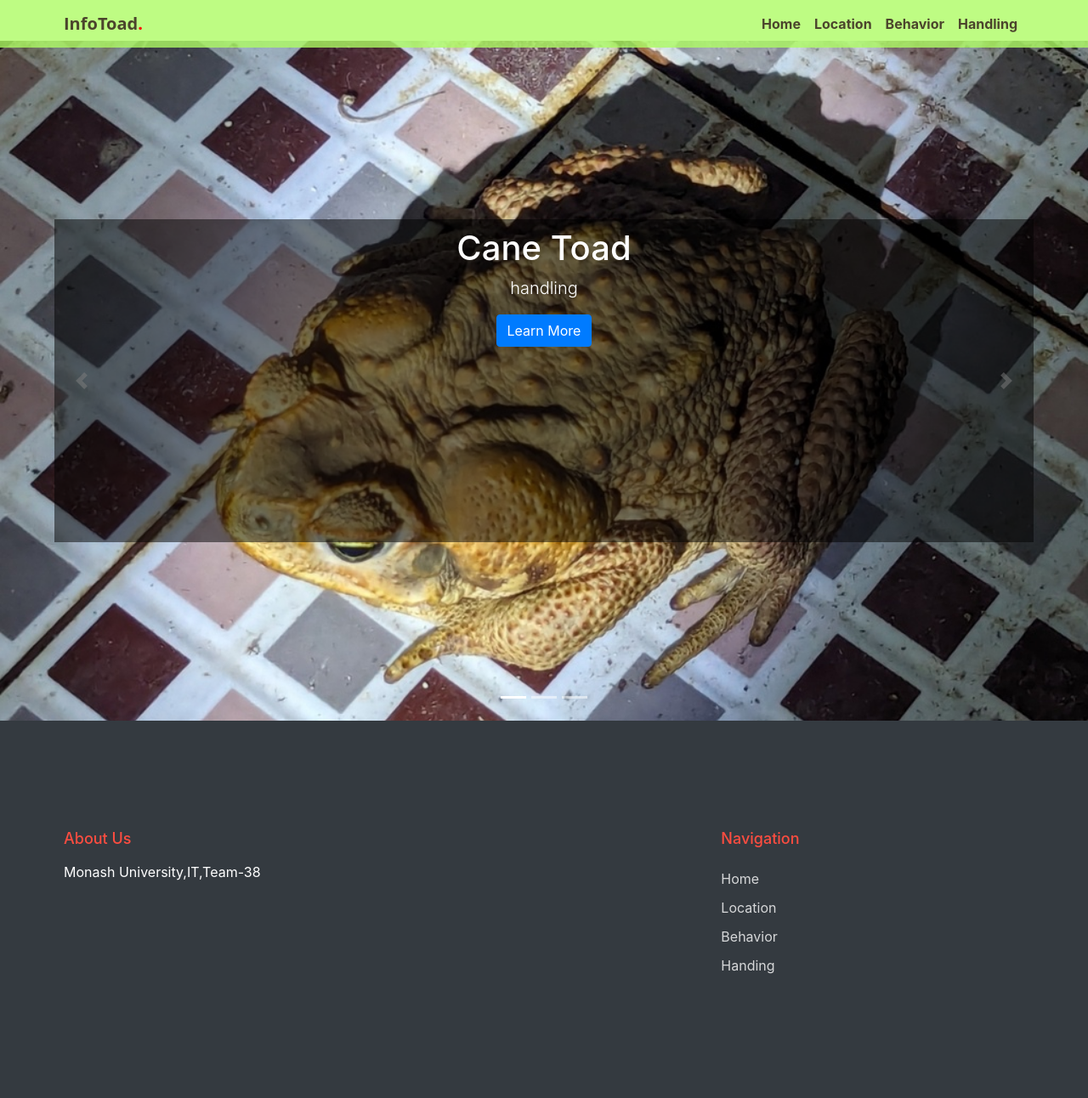
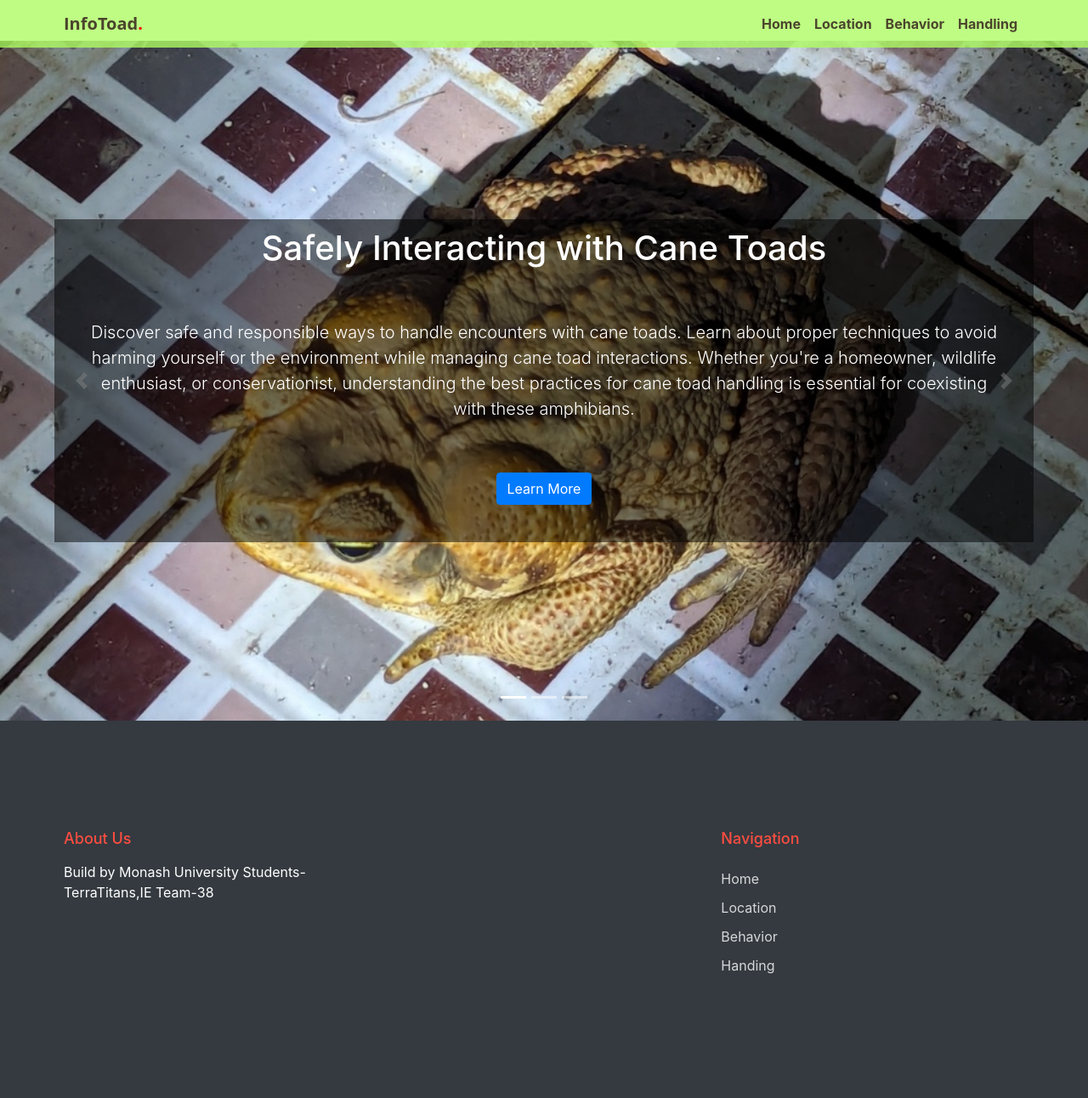
Before and after one commit to mhlucifer/Team38_Project, a Flask app: page / in a window 1280 px wide. Shown: the whole page at 85% size. Run offline with Flask 3, Linux system fonts and the light colour scheme; some libraries are stand-ins or nearby versions.

Commit message:
added content to index page carousel

```diff
--- a/templates/index.html
+++ b/templates/index.html
@@ -2,13 +2,21 @@
 <html lang="en">
 
 <head>
-    <title>ToadInfo — Website</title>
+    <title>InfoToad — Website</title>
     <meta charset="utf-8">
     <meta name="viewport" content="width=device-width, initial-scale=1, shrink-to-fit=no">
     <!-- Bootstrap CSS -->
     <link rel="stylesheet" href="https://stackpath.bootstrapcdn.com/bootstrap/4.3.1/css/bootstrap.min.css">
     <!-- main CSS -->
     <link rel="stylesheet" href="/static/css/style.css">
+    <!-- Custom CSS -->
+    <style>
+        .lead {
+            padding: 30px;
+            margin: 30px 0;
+
+            }
+        </style>
 </head>
 
 <body data-spy="scroll" data-target=".site-navbar-target" data-offset="300">
@@ -39,6 +47,8 @@
     </div>
 </nav>
 
+
+
 <div class="pt-5">
     <div id="toadCarousel" class="carousel slide" data-ride="carousel">
         <!-- Indicators -->
@@ -48,29 +58,31 @@
             <li data-target="#toadCarousel" data-slide-to="2"></li>
         </ul>
 
+
+
         <!-- The slideshow -->
         <div class="carousel-inner">
     <div class="carousel-item active">
         <img src="/static/images/toad1.jpg" class="d-block w-100" alt="Toad Image">
         <div class="carousel-caption">
-            <h1 class="text-red">Cane Toad</h1>
-            <p class="lead">handling</p>
+            <h1 class="text-red"> Safely Interacting with Cane Toads</h1>
+            <p class="lead">Discover safe and responsible ways to handle encounters with cane toads. Learn about proper techniques to avoid harming yourself or the environment while managing cane toad interactions. Whether you're a homeowner, wildlife enthusiast, or conservationist, understanding the best practices for cane toad handling is essential for coexisting with these amphibians.</p>
             <a href="/handle" class="btn btn-primary">Learn More</a>
         </div>
     </div>
     <div class="carousel-item">
         <img src="/static/images/toad2.jpg" class="d-block w-100" alt="Toad Image">
         <div class="carousel-caption">
-            <h1 class="text-red">Cane Toad</h1>
-            <p class="lead">behaviour</p>
+            <h1 class="text-red">Discover Cane Toad Behaviour</h1>
+            <p class="lead">Delve into the fascinating world of cane toad behavior and biology. Explore their unique characteristics, mating rituals, and daily habits that contribute to their ecological impact in various habitats. Understanding cane toad behavior not only enhances your knowledge but also aids in developing effective management strategies.</p>
             <a href="/behaviour" class="btn btn-primary">Learn More</a>
         </div>
     </div>
     <div class="carousel-item">
         <img src="/static/images/toad4.jpg" class="d-block w-100" alt="Toad Image">
         <div class="carousel-caption">
-            <h1 class="text-red">Cane Toad</h1>
-            <p class="lead">Location</p>
+            <h1 class="text-red">Discover Cane Toad Location</h1>
+            <p class="lead">Uncover the geographical distribution and habitats favored by cane toads across different regions. Explore interactive maps, data visualizations, and informative resources detailing where cane toads are commonly found and their potential spread. Stay informed about local sightings and contribute to ongoing monitoring efforts with up-to-date location insights.</p>
             <a href="/location" class="btn btn-primary">Learn More</a>
         </div>
     </div>
@@ -93,7 +105,7 @@
         <div class="row">
             <div class="col-lg-4">
                 <h2 class="footer-heading mb-3">About Us</h2>
-                <p class="mb-11">Monash University,IT,Team-38 </p>
+                <p class="mb-11">Build by Monash University Students- TerraTitans,IE Team-38 </p>
 
 
             </div>
```
